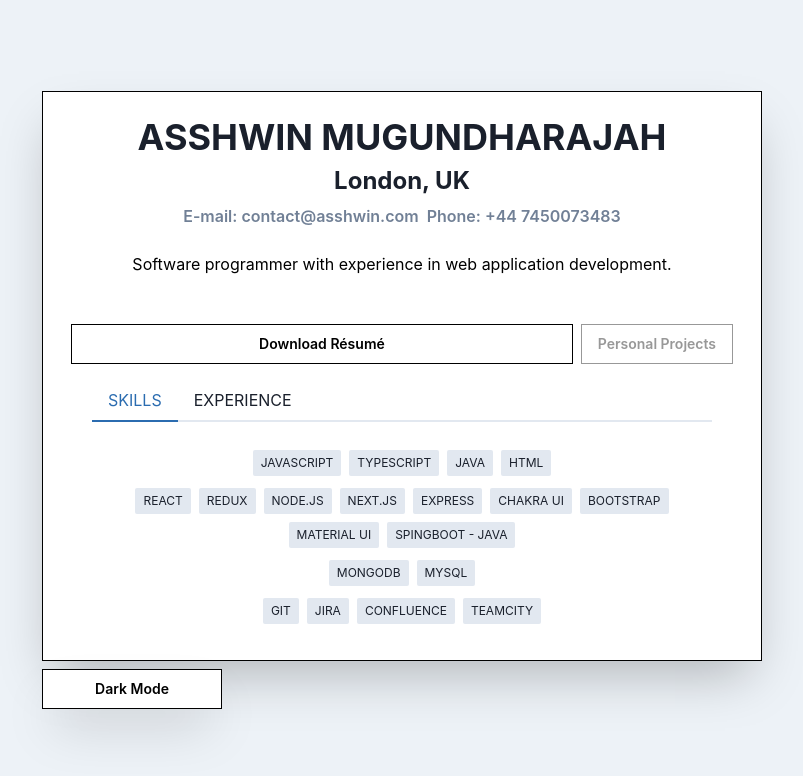
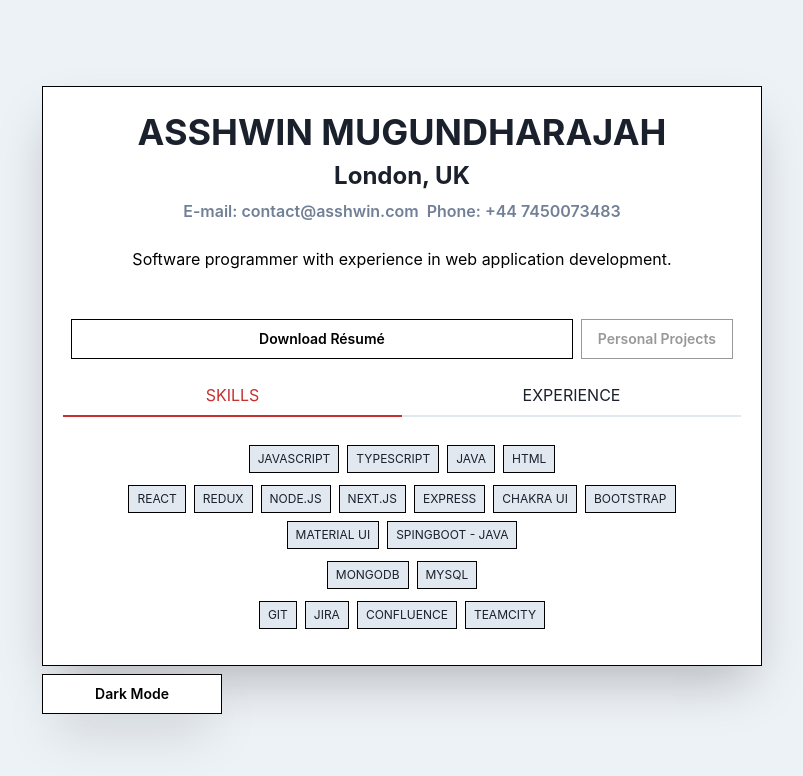
Before and after one commit to ashkl/portfolio, a Next.js app: page / in a window 1280 px wide. Shown: the top 776 px of the page, without its empty margins (238-1041 px from the left). Built offline with nearby package versions, Linux system fonts and the light colour scheme.

Commit message:
updated styles

```diff
--- a/Components/ProfileCard/ProfileCard.tsx
+++ b/Components/ProfileCard/ProfileCard.tsx
@@ -11,6 +11,7 @@ import {
   Tooltip,
   useColorModeValue,
 } from "@chakra-ui/react";
+import { motion } from "framer-motion";
 import Experience from "../Resume/Experience";
 import Skills from "../Resume/Skills";
 
@@ -31,6 +32,7 @@ export default function ProfileCard() {
   return (
     <>
       <Stack
+        as={motion.div}
         borderWidth="1px"
         borderRadius="none"
         borderColor={useColorModeValue("black", "white")}
@@ -124,7 +126,7 @@ export default function ProfileCard() {
               </Button>
             </Tooltip>
           </Stack>
-          <Tabs w={{ sm: "100%", md: "620px" }} variant={"line"}>
+          <Tabs colorScheme={"red"} isFitted isLazy variant={"line"}>
             <TabList>
               <Tab>SKILLS</Tab>
               <Tab>EXPERIENCE</Tab>
--- a/Components/Resume/Experience.tsx
+++ b/Components/Resume/Experience.tsx
@@ -3,16 +3,5 @@ import { motion } from "framer-motion";
 import React from "react";
 
 export default function Experience() {
-  return (
-    <TabPanel>
-      <Heading
-        fontFamily={"body"}
-        textAlign={"center"}
-        as={motion.div}
-        padding={"10"}
-      >
-        PROFESSIONAL EXPERIENCE
-      </Heading>
-    </TabPanel>
-  );
+  return <TabPanel></TabPanel>;
 }
--- a/Components/Resume/Skills.tsx
+++ b/Components/Resume/Skills.tsx
@@ -22,6 +22,9 @@ export default function Skills({}: Props) {
               py={1}
               bg={useColorModeValue("gray.200", "gray.800")}
               fontWeight={"400"}
+              borderWidth={"1px"}
+              borderColor={useColorModeValue("black", "red")}
+              borderRadius={"none"}
             >
               {item.name}
             </Badge>
@@ -37,6 +40,9 @@ export default function Skills({}: Props) {
               py={1}
               bg={useColorModeValue("gray.200", "gray.800")}
               fontWeight={"400"}
+              borderWidth={"1px"}
+              borderColor={useColorModeValue("black", "red")}
+              borderRadius={"none"}
             >
               {item.name}
             </Badge>
@@ -52,6 +58,9 @@ export default function Skills({}: Props) {
               py={1}
               bg={useColorModeValue("gray.200", "gray.800")}
               fontWeight={"400"}
+              borderWidth={"1px"}
+              borderColor={useColorModeValue("black", "red")}
+              borderRadius={"none"}
             >
               {item.name}
             </Badge>
@@ -67,6 +76,9 @@ export default function Skills({}: Props) {
               py={1}
               bg={useColorModeValue("gray.200", "gray.800")}
               fontWeight={"400"}
+              borderWidth={"1px"}
+              borderColor={useColorModeValue("black", "red")}
+              borderRadius={"none"}
             >
               {item.name}
             </Badge>
```
